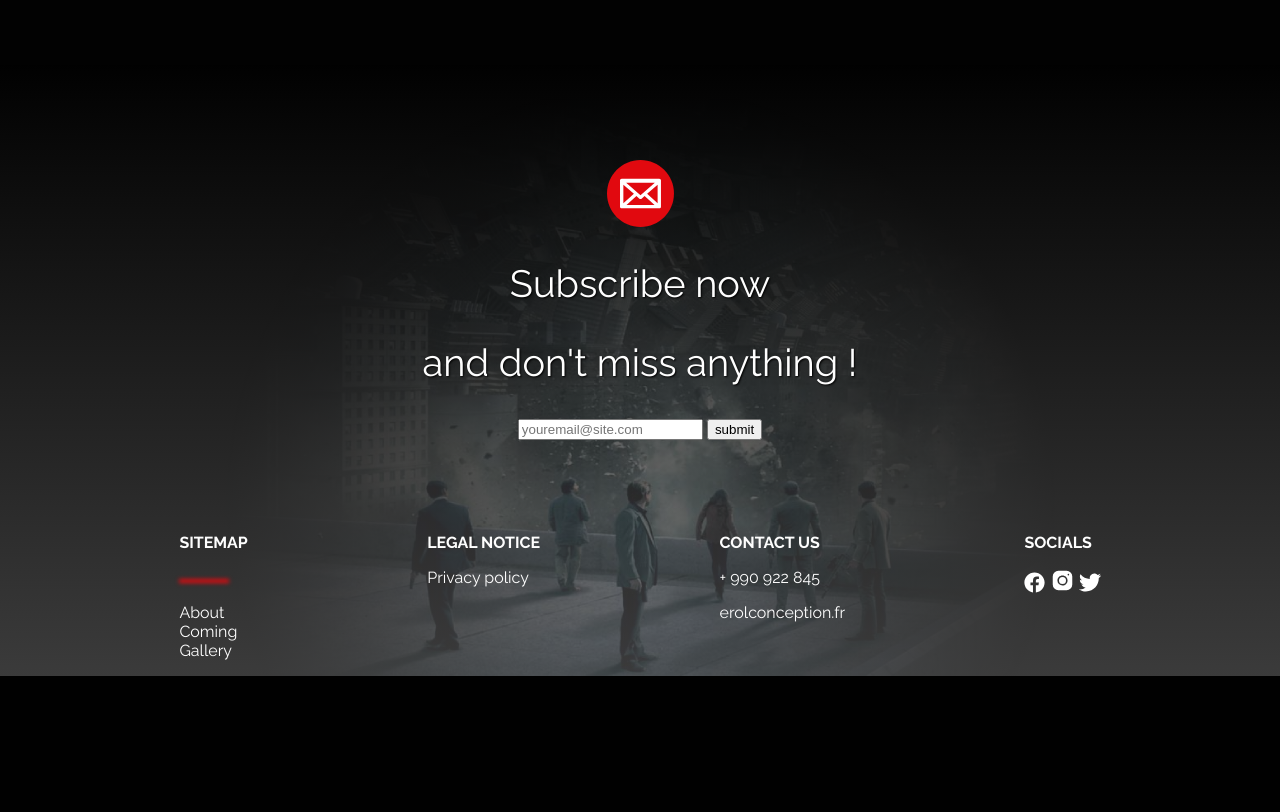
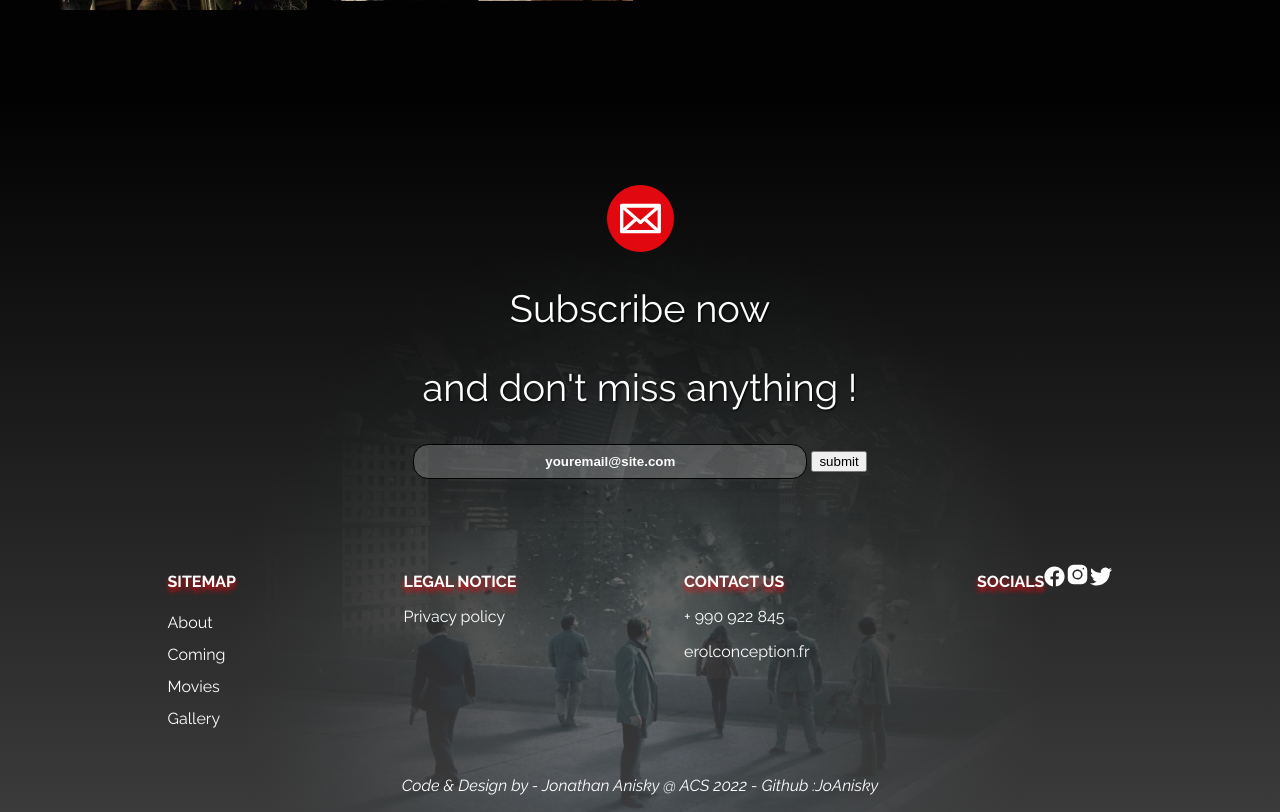
Before and after one commit to JoAnisky/christopher_nolan_website, a PHP site: page / in a window 1280 px wide. Shown: the part 4710-5522 px from the top of the page. Before the commit the page ends 5386 px from the top, so only its background shows below. Run offline with PHP 8.4, Linux system fonts and the light colour scheme; some web fonts are replaced.

Commit message:
Mise en forme du footer

```diff
--- a/css/style.css
+++ b/css/style.css
@@ -85,6 +85,7 @@ span.h2-line{
 /*MENU Up*/
 .menu-contain{
     display: flex;
+    align-items:center;
     position: sticky;
     top: 0;
     justify-content: flex-end;
@@ -95,7 +96,7 @@ span.h2-line{
 .menu-up{
     display: flex;
     gap: 70px;
-    padding-right: 15.375rem;
+    padding-right:11.5625rem;
 }
 .menu-up a{
     color: var(--white-color);
@@ -204,7 +205,7 @@ p.movie-year{
 }
 
 /* SECTION 4 - Pictures Gallery - DIVs */
-.picture-gal{
+.gallery{
     display: flex;
     flex-direction: column;
     align-items: center;
@@ -229,9 +230,23 @@ p.movie-year{
 /* FOOTER */
 footer{
     padding-top: 95px;
+    padding-bottom:1px;
     background: linear-gradient(rgba(1, 1, 1, 0.7), rgba(83, 83, 83, 0.7)), url('../img/backgrounds/bckg-inception.png');
     background-repeat: no-repeat;
     background-position: bottom center;
+}
+/* FOOTER Form */
+input[type=email]{
+    width: 374px;
+    text-align: center;
+    background-color: rgb(255, 255, 255, 0.2);
+    padding: 9px;
+    border-radius: 15px;
+    border: 1px solid black;
+}
+input[type=email]::placeholder{
+    font-weight:bold;
+    color:var(--white-color);
 }
 .form-contain{
     display: flex;
@@ -244,29 +259,42 @@ footer{
     font-size: 38px;
     text-shadow: 1px 1px 2px black;
 }
-/*Footer Components*/
+/* Footer Components */
+
 .foot-components{
     display: flex;
     justify-content: space-evenly;
     padding-top: 77px;
 }
 .foot-titles{
-
-    z-index: 1;
+    text-shadow: 0px 4px 5px #e1090f;
     text-transform: uppercase;
     font-weight: bold;
 }
-.title-line{
-    display :inline-block;
-    z-index: -1;
-    width: 50px;
-    height: 4px;
-    background-color: #E1090F;
-    filter: blur(2px);
-
-}
 .foot-components a{
-    font-family:'Raleway', sans-serif;  ;
+    font-family:'Raleway', sans-serif;
     text-transform: none;
     color: var(--white-color);
 }
+.sitemap{
+    display:flex;
+    flex-direction: column;
+    column-gap: 10px;
+}
+.sitemap ul{
+    margin:0px;
+}
+.sitemap li{
+    line-height: 2;
+}
+.socials{
+    display:flex;
+    width:fit-content;
+    align-items: baseline;
+}
+.copyright{
+    padding-top:25px;
+    font-weight: 100;
+    font-style:italic;
+    text-align: center;
+}
--- a/index.html
+++ b/index.html
@@ -16,6 +16,7 @@
         <ul class="menu-up">
             <li><a href="#about">About</a><span class="menu-line"></span></li>
             <li><a href="#coming">Coming</a></li>
+            <li><a href="#movies">Movies</a></li>
             <li><a href="#gallery">Gallery</a></li>
         </ul>
     </nav>
@@ -28,7 +29,7 @@
     <div class="circle"></div>
         <main class="content-wrapper">
             <!-- BEGIN SECTION 1 : About Christopher Nolan -->
-            <section class="about">
+            <section id="about" class="section about">
                 <!--Left Div "Who is Christopher Nolan ?"-->
                 <div class="about-whois">
                     <p class="who">Who is<span class="whois-line"></span></p>
@@ -49,7 +50,7 @@
             </section>
 
             <!-- BEGIN SECTION 2 : Coming Soon-->
-            <section class="section coming">
+            <section id="coming" class="section coming">
                 <!--Section Title -->
                 <div class="section_titles">
                     <h2>coming soon</h2>
@@ -57,7 +58,9 @@
                 </div>
                 <!-- END Section Title -->
                 <div class="video_container">
-                    <iframe width="560" height="315" src="https://www.youtube.com/embed/MBM88TbUb0c" title="YouTube video player" frameborder="0" allow="accelerometer; autoplay; clipboard-write; encrypted-media; gyroscope; picture-in-picture" allowfullscreen></iframe>
+                    <iframe width="560" height="315" src="https://www.youtube.com/embed/MBM88TbUb0c" title="YouTube video player" frameborder="0" allow="accelerometer; autoplay; clipboard-write; encrypted-media; gyroscope; picture-in-picture" allowfullscreen>
+                    </iframe>
+
                     <div class="video_description">
                         <p>lorem ipsum dolor sit amet, consectetur adipisicing elit. Eligendi non quis exercitationem culpa nesciunt nihil aut nostrum explicabo reprehenderit.
                         quis exercitationem</p>
@@ -65,7 +68,8 @@
                     </div>
                 </div>
                 <div class="video_container">
-                    <iframe width="560" height="315" src="https://www.youtube.com/embed/LdOM0x0XDMo" title="YouTube video player" frameborder="0" allow="accelerometer; autoplay; clipboard-write; encrypted-media; gyroscope; picture-in-picture" allowfullscreen></iframe>
+                    <iframe width="560" height="315" src="https://www.youtube.com/embed/LdOM0x0XDMo" title="YouTube video player" frameborder="0" allow="accelerometer; autoplay; clipboard-write; encrypted-media; gyroscope; picture-in-picture" allowfullscreen>
+                    </iframe>
                     <div class="video_description">
                         <p>lorem ipsum dolor sit amet, consectetur adipisicing elit. Eligendi non quis exercitationem culpa nesciunt nihil aut nostrum explicabo reprehenderit.
                         quis exercitationem</p>
@@ -75,7 +79,7 @@
             </section>
 
             <!-- BEGIN SECTION 3 : Movies -->
-            <section class="section movies">
+            <section id="movies" class="section movies">
                 <!--Section Title -->
                 <div class="section_titles">
                     <h2>movies</h2>
@@ -122,7 +126,7 @@
             <!-- END Movie Gallery -->
 
             <!-- Picture Gallery -->
-            <section class="picture-gal">
+            <section id="gallery" class="section gallery">
             <!--Section Title -->
                 <div class="section_titles">
                     <h2>gallery</h2>
@@ -182,11 +186,13 @@
             <!-- BEGIN Footer components -->
                 <div class="foot-components">
                     <div class="sitemap">
-                        <p class="foot-titles">sitemap</p>
                         <span class="title-line"></span>
+                         <p class="foot-titles">sitemap</p>
+
                         <ul>
                             <li><a href="#about">About</a></li>
                             <li><a href="#coming">Coming</a></li>
+                            <li><a href="#movie">Movies</a></li>
                             <li><a href="#gallery">Gallery</a></li>
                         </ul>
                     </div>
@@ -202,18 +208,23 @@
                     </div>
 
                     <div class="socials">
-                        <p class="foot-titles">socials</p>
-                        <svg width="21" height="21" fill="none" xmlns="http://www.w3.org/2000/svg"><path d="M10.5.38C4.911.38.38 4.91.38 10.5c0 5.074 3.738 9.263 8.608 9.995v-7.313H6.484v-2.66h2.504v-1.77c0-2.93 1.427-4.217 3.863-4.217 1.167 0 1.783.086 2.076.126v2.322h-1.662c-1.034 0-1.395.98-1.395 2.085v1.454h3.03l-.41 2.66h-2.62v7.334c4.94-.67 8.75-4.893 8.75-10.016C20.62 4.91 16.089.38 10.5.38Z" fill="#fff"/></svg>
-
-                        <svg width="25" height="25" fill="none" xmlns="http://www.w3.org/2000/svg"><path d="M8.43 2.734a5.703 5.703 0 0 0-5.696 5.698v8.138a5.704 5.704 0 0 0 5.698 5.696h8.138a5.704 5.704 0 0 0 5.696-5.698V8.43a5.703 5.703 0 0 0-5.698-5.696H8.43Zm9.93 3.125a.782.782 0 1 1-.001 1.563.782.782 0 0 1 0-1.563ZM12.5 7.422c2.8 0 5.078 2.277 5.078 5.078 0 2.8-2.278 5.078-5.078 5.078A5.083 5.083 0 0 1 7.422 12.5c0-2.8 2.277-5.078 5.078-5.078Zm0 1.562a3.515 3.515 0 1 0 0 7.031 3.515 3.515 0 0 0 0-7.03Z" fill="#fff"/></svg>
-
-                        <svg width="22" height="22" fill="none" xmlns="http://www.w3.org/2000/svg"><g clip-path="url(#a)"><path d="M22.027 4.593a9.05 9.05 0 0 1-2.6.713 4.536 4.536 0 0 0 1.99-2.503A9.086 9.086 0 0 1 18.544 3.9c-.825-.88-2.001-1.428-3.302-1.428a4.524 4.524 0 0 0-4.407 5.555 12.847 12.847 0 0 1-9.326-4.729 4.507 4.507 0 0 0-.612 2.276c0 1.57.798 2.955 2.013 3.768a4.52 4.52 0 0 1-2.05-.568v.057a4.53 4.53 0 0 0 3.628 4.438 4.528 4.528 0 0 1-2.044.075 4.535 4.535 0 0 0 4.226 3.144 9.07 9.07 0 0 1-5.618 1.935 8.89 8.89 0 0 1-1.078-.063c2 1.285 4.38 2.033 6.935 2.033 8.323 0 12.874-6.894 12.874-12.872 0-.196-.005-.393-.012-.586a9.198 9.198 0 0 0 2.256-2.342Z" fill="#fff"/></g><defs><clipPath id="a"><path fill="#fff" d="M0 0h22v22H0z"/></clipPath></defs></svg>
-
+                            <p class="foot-titles">socials</p>
+                        <a href="#">
+                            <svg width="21" height="21" fill="none" xmlns="http://www.w3.org/2000/svg"><path d="M10.5.38C4.911.38.38 4.91.38 10.5c0 5.074 3.738 9.263 8.608 9.995v-7.313H6.484v-2.66h2.504v-1.77c0-2.93 1.427-4.217 3.863-4.217 1.167 0 1.783.086 2.076.126v2.322h-1.662c-1.034 0-1.395.98-1.395 2.085v1.454h3.03l-.41 2.66h-2.62v7.334c4.94-.67 8.75-4.893 8.75-10.016C20.62 4.91 16.089.38 10.5.38Z" fill="#fff"/></svg>
+                        </a>
+                        <a href="#">
+                            <svg width="25" height="25" fill="none" xmlns="http://www.w3.org/2000/svg"><path d="M8.43 2.734a5.703 5.703 0 0 0-5.696 5.698v8.138a5.704 5.704 0 0 0 5.698 5.696h8.138a5.704 5.704 0 0 0 5.696-5.698V8.43a5.703 5.703 0 0 0-5.698-5.696H8.43Zm9.93 3.125a.782.782 0 1 1-.001 1.563.782.782 0 0 1 0-1.563ZM12.5 7.422c2.8 0 5.078 2.277 5.078 5.078 0 2.8-2.278 5.078-5.078 5.078A5.083 5.083 0 0 1 7.422 12.5c0-2.8 2.277-5.078 5.078-5.078Zm0 1.562a3.515 3.515 0 1 0 0 7.031 3.515 3.515 0 0 0 0-7.03Z" fill="#fff"/>
+                            </svg>
+                        </a>
+                        <a href="#">
+                            <svg width="22" height="22" fill="none" xmlns="http://www.w3.org/2000/svg"><g clip-path="url(#a)"><path d="M22.027 4.593a9.05 9.05 0 0 1-2.6.713 4.536 4.536 0 0 0 1.99-2.503A9.086 9.086 0 0 1 18.544 3.9c-.825-.88-2.001-1.428-3.302-1.428a4.524 4.524 0 0 0-4.407 5.555 12.847 12.847 0 0 1-9.326-4.729 4.507 4.507 0 0 0-.612 2.276c0 1.57.798 2.955 2.013 3.768a4.52 4.52 0 0 1-2.05-.568v.057a4.53 4.53 0 0 0 3.628 4.438 4.528 4.528 0 0 1-2.044.075 4.535 4.535 0 0 0 4.226 3.144 9.07 9.07 0 0 1-5.618 1.935 8.89 8.89 0 0 1-1.078-.063c2 1.285 4.38 2.033 6.935 2.033 8.323 0 12.874-6.894 12.874-12.872 0-.196-.005-.393-.012-.586a9.198 9.198 0 0 0 2.256-2.342Z" fill="#fff"/></g><defs><clipPath id="a"><path fill="#fff" d="M0 0h22v22H0z"/></clipPath></defs>
+                            </svg>
+                        </a>
                     </div>
 
                 </div>
             <!-- END Footer components -->
-
+                <p class="copyright">Code & Design by - Jonathan Anisky @ ACS 2022 -  Github :JoAnisky</p>
         </footer>
 </body>
 </html>
```
